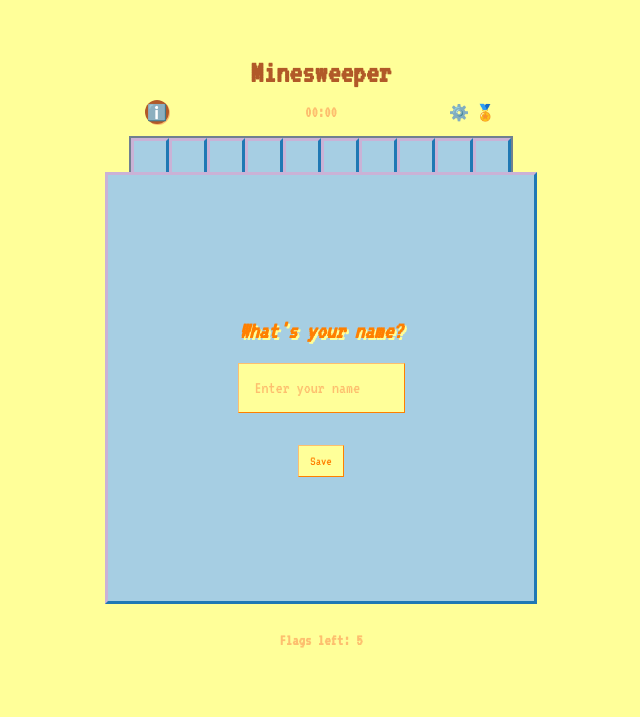
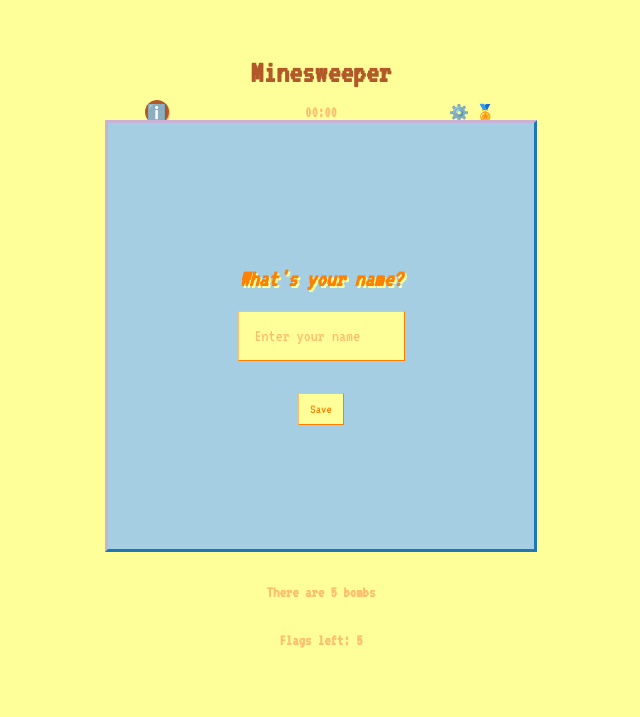
Before and after one commit to cryingsealpup/minesweeper_vanilla_js, a website: page index.html in a window 1280 px wide. Both pictures are taken after a click on the element "⚙️". Shown: the top 717 px of the page, without its empty margins (319-959 px from the left). Drawn offline with Linux system fonts and the light colour scheme; a web font is replaced by a local one.

Commit message:
fix bombs ammount setting message

```diff
--- a/assets/js/script.js
+++ b/assets/js/script.js
@@ -76,10 +76,11 @@ logout.addEventListener('click', (e) => {
 
 settingsBtn.addEventListener('click', () => {
     openModal(modalSettings)
-    if (!isGameOver) {
+    console.log(isStarted)
+    if (isStarted) {
         const input = modalSettings.querySelector('.name-form'),
               error = modalSettings.querySelector('.error')
-        error.innerHTML = "You can't change bombs amount during the game"
+        error.innerHTML = "You can't change the number of bombs when you have already stepped on the field. Finish the game with a loss or a win"
         document.querySelector('.save-bombs').disabled = true
         input.bombs.disabled = true
     }
@@ -204,7 +205,7 @@ function createBoard() {
         if (isCellEmpty && i > 0 && !isLeftEdge(i) && hasBomb(items, i - 1)) neighborsNum++
         if (isCellEmpty && i > 9 && !isRightEdge(i) && hasBomb(items, i + 1 - width)) neighborsNum++
         if (isCellEmpty && i > 10 && hasBomb(items, i - width)) neighborsNum++
-        if (isCellEmpty && !isLeftEdge(i) && i >= 11 && hasBomb(items, i - 1 - width)) neighborsNum++
+        if (isCellEmpty && !isLeftEdge(i) && i > 11 && hasBomb(items, i - 1 - width)) neighborsNum++
         if (isCellEmpty && !isRightEdge(i) && i <= 98 && hasBomb(items, i + 1)) neighborsNum++
         if (isCellEmpty && !isLeftEdge(i) && i <= 90 && hasBomb(items, i - 1 + width)) neighborsNum++
         if (isCellEmpty && !isRightEdge(i) && i <= 88 && hasBomb(items, i + 1 + width)) neighborsNum++
--- a/assets/sass/style.sass
+++ b/assets/sass/style.sass
@@ -122,7 +122,7 @@ $colors: (#d13447, #ffbf00, #263672)
 
 .modal
   position: absolute
-  top: 21.5%
+  top: 15%
   width: 100%
   left: 0
   transition: left .3s ease-in-out
```
Also changed, not shown: assets/css/style.css.
